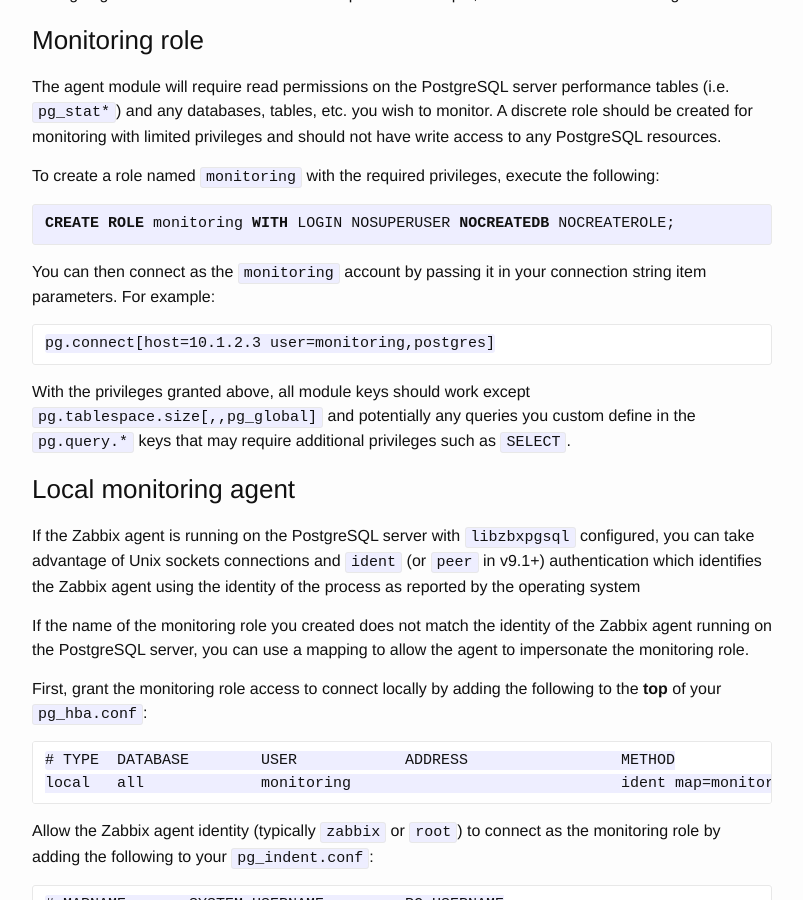
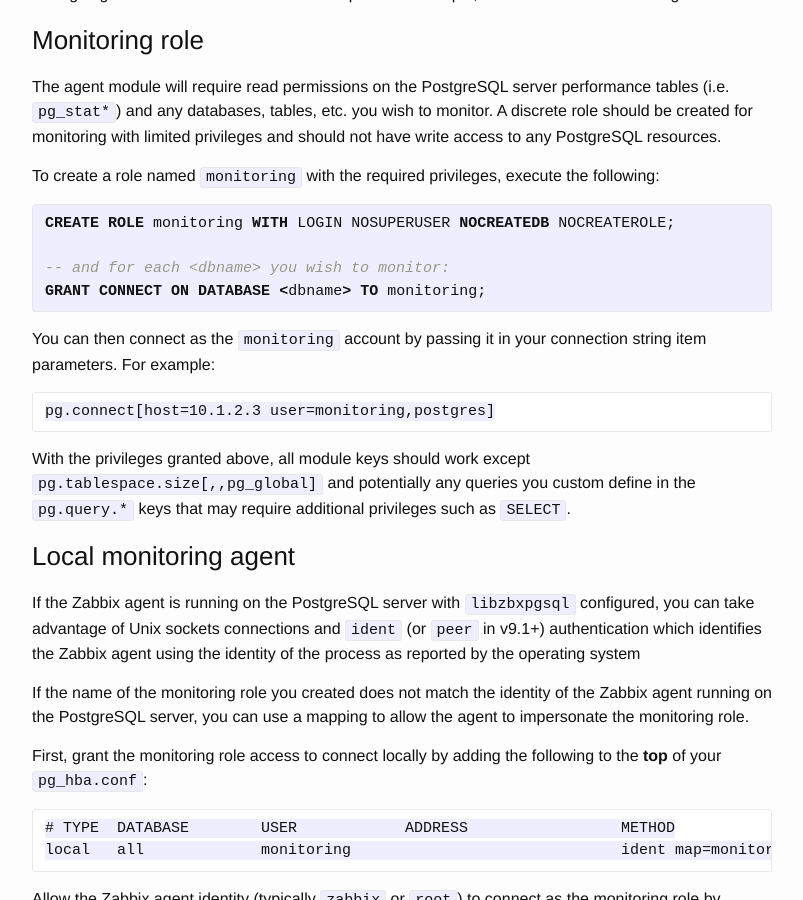
Before and after one commit to zabbix-tools/libzbxpgsql, a Jekyll site: the page built from _docs/agent-keys.md, in a window 1280 px wide and 900 px high, scrolled down 1535 px. Shown: the whole window, without its empty margins (238-1041 px from the left). Built offline with Jekyll 4.4.1, drawn with Linux system fonts in a browser that asks for light colours.

Commit message:
Added required GRANT privs for a monitoring role

```diff
--- a/_docs/agent-keys.md
+++ b/_docs/agent-keys.md
@@ -98,6 +98,10 @@ following:
 
 {% highlight sql %}
 CREATE ROLE monitoring WITH LOGIN NOSUPERUSER NOCREATEDB NOCREATEROLE;
+
+-- and for each <dbname> you wish to monitor:
+GRANT CONNECT ON DATABASE <dbname> TO monitoring;
+
 {% endhighlight %}
 
 You can then connect as the `monitoring` account by passing it in your
```
